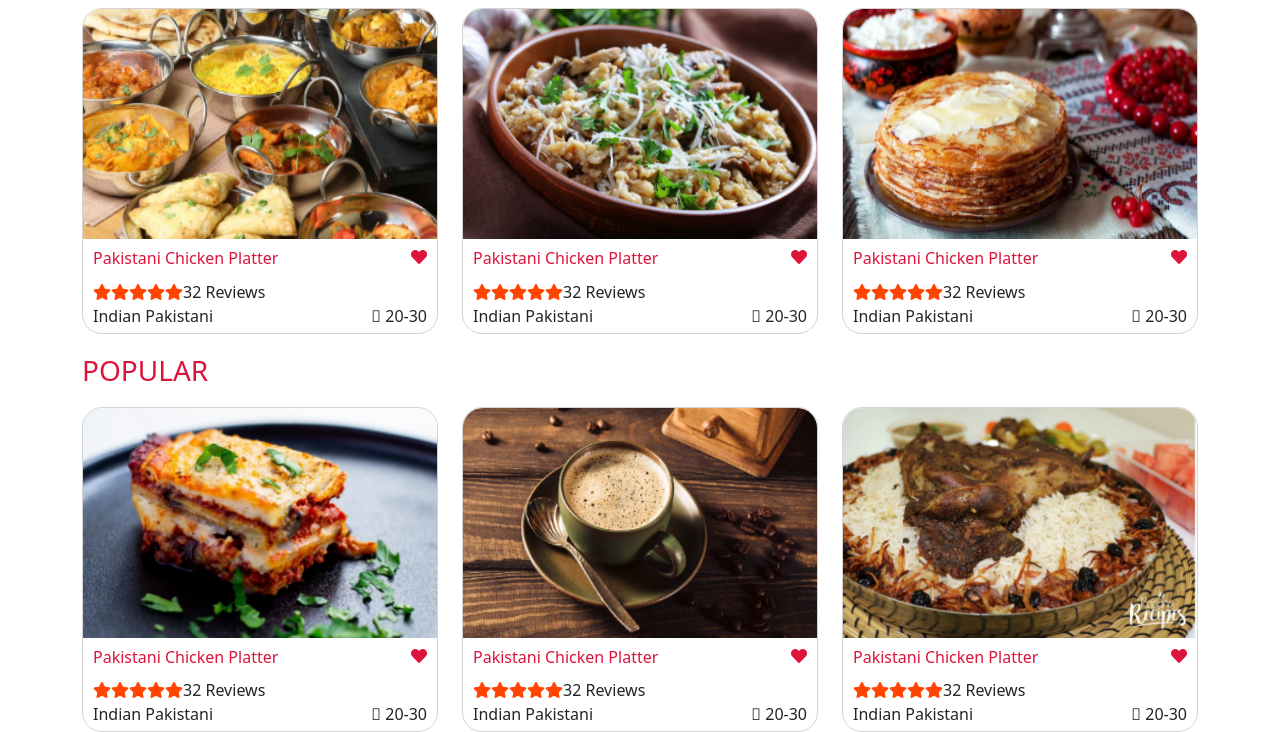
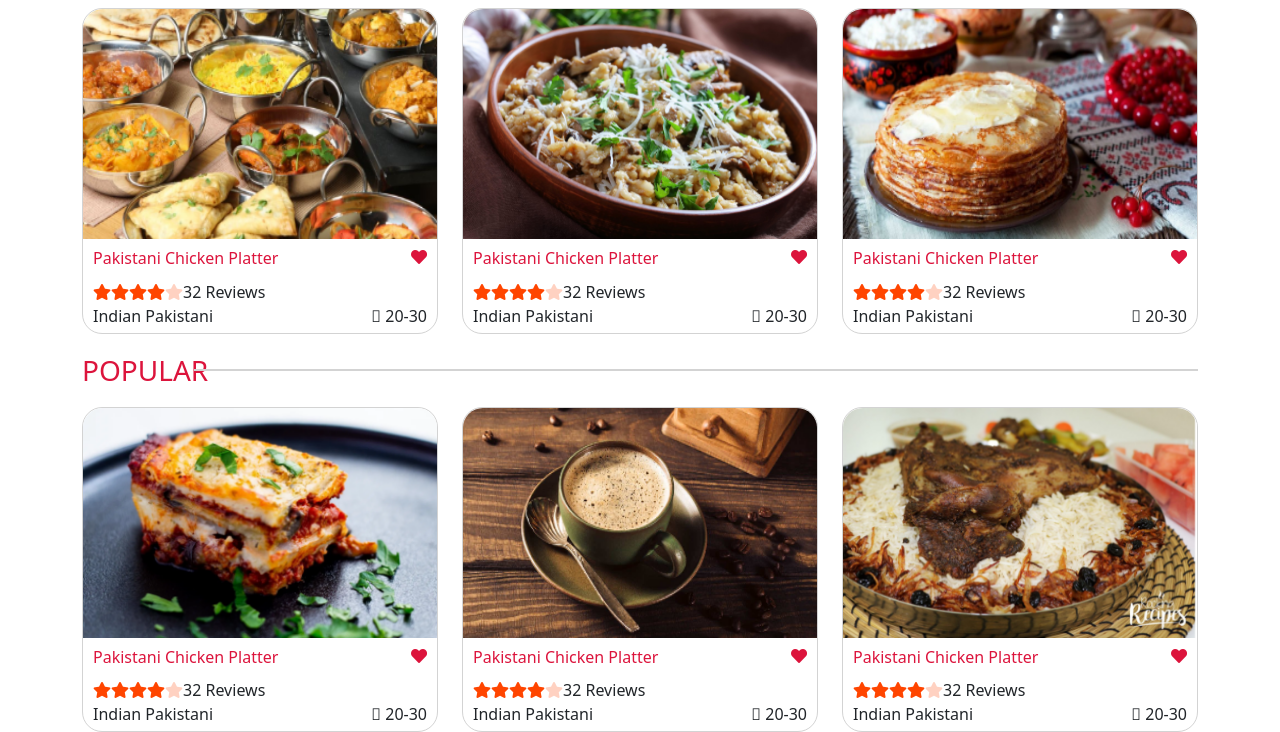
Before and after one commit to trishashang11/Bootstrap-Framework, a plain HTML site: page index.html in a window 1280 px wide. Shown: the part 845-1577 px from the top of the page. Drawn offline with nearby package versions, Linux system fonts and the light colour scheme.

Commit message:
another changes

```diff
--- a/styles.scss
+++ b/styles.scss
@@ -139,6 +139,17 @@ $redpink:#dc143c;
      }
  }
  .popular{
+     position: relative;
+
+     &:after{
+          content: '';
+         position: absolute;
+         height: 2px;
+         right: 0;
+         width: 90%;
+         top: 45%;
+         background-color:lightgray;
+     }
      h3{
          color: $redpink;
      }
@@ -201,7 +212,12 @@ $redpink:#dc143c;
 
       &-str{
           color:$orangered;
+
+          i:last-child{
+            opacity: 24%;
+          }
       }
+
 
   }
   .t3{
```
Also changed, not shown: styles.css, 1 other file.
